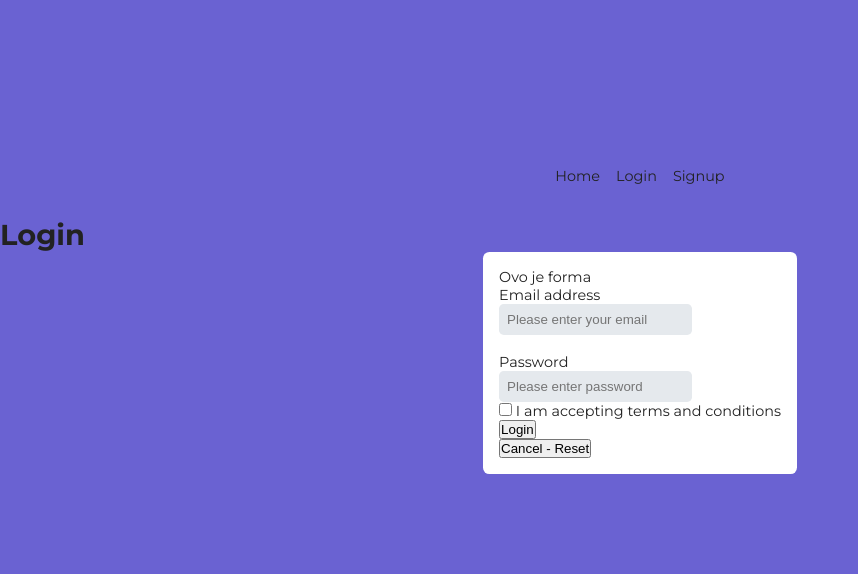
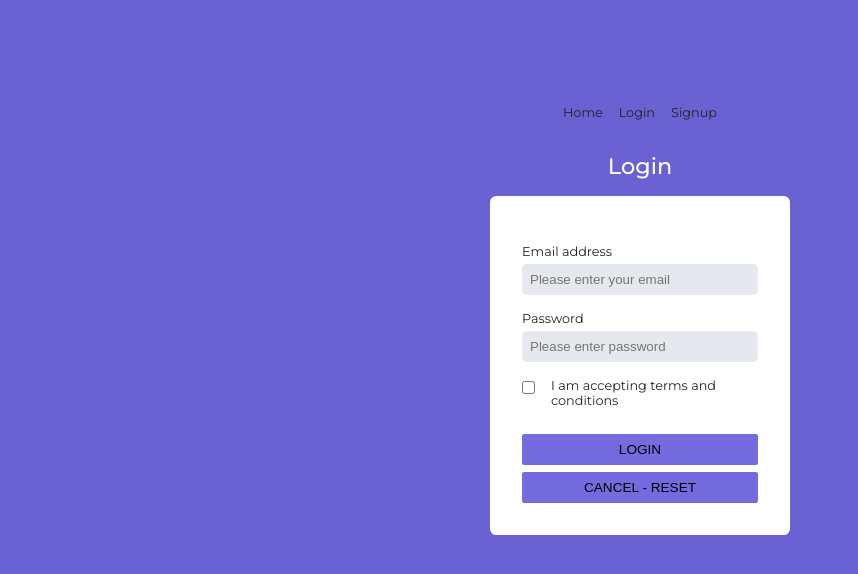
Before and after one commit to designbyheart/semos-javascript-academy, a Next.js app: page /auth/login in a window 1280 px wide. Shown: the top 574 px of the page, without its empty margins (0-858 px from the left). Built offline with nearby package versions, Linux system fonts and the light colour scheme.

Commit message:
Updated login page

```diff
--- /dev/null
+++ b/src/app/auth/login/formData.js
@@ -0,0 +1,6 @@
+const jsonFormat = {
+  "email": "some@email.com",
+  "password": "123123123"
+}
+
+const urlEncoded = "email=some%40email.com&password=123123123"
--- a/src/app/auth/login/page.js
+++ b/src/app/auth/login/page.js
@@ -2,12 +2,33 @@
 
 import NavigationMenu from '@/components/molecules/NavigationMenu';
 import LoginForm from '@/components/organisms/LoginForm';
+import { isFieldValid } from '@/data/validators/fieldValidator';
 
 const LoginPage = () => {
   const handleOnSubmit = async (event, loginFormData) => {
     event.preventDefault();
     console.log("loginFormData", loginFormData, event);
-    // TODO: Implementirati logiku za slanje podataka na server
+
+    if(!isFieldValid(loginFormData.email) || !isFieldValid(loginFormData.password)) {
+      alert('Neispravni podaci');
+      return;
+    }
+
+    const response = await fetch("/api/auth/login", {
+      method: "POST",
+      headers: {
+        "Content-Type": "application/json",
+      },
+      body: JSON.stringify(loginFormData),
+    });
+
+      if (response.ok) {
+        const jsonResponse = await response.json();
+        console.log('response from server', jsonResponse)
+        // TODO: Redirekcija ka private strani (dashboard)
+      } else {
+        console.error('Failed to fetch data', response);
+      }
   };
 
   return (
--- a/src/components/organisms/LoginForm.js
+++ b/src/components/organisms/LoginForm.js
@@ -8,10 +8,12 @@ const LoginForm = ({ onSubmit }) => {
   });
 
   return (
-    <form onSubmit={(event) => onSubmit(event, loginFormData)} className={"auth-form"}>
-      <p>Ovo je forma</p>
+    <form
+      onSubmit={(event) => onSubmit(event, loginFormData)}
+      className={"auth-form"}
+    >
       <label htmlFor="email">Email address</label>
-      <br />
+
       <input
         id="email"
         name="test"
@@ -22,10 +24,7 @@ const LoginForm = ({ onSubmit }) => {
         }
         type="text"
       />
-      <br />
-      <br />
       <label htmlFor="email">Password</label>
-      <br />
       <input
         id="password"
         name="password"
@@ -39,8 +38,7 @@ const LoginForm = ({ onSubmit }) => {
           })
         }
       />
-      <br />
-
+      <div className="checkbox-container">
         <input
           id="terms"
           type="checkbox"
@@ -59,6 +57,7 @@ const LoginForm = ({ onSubmit }) => {
             terms and conditions
           </a>
         </label>
+      </div>
 
       <br />
       <button type="submit">Login</button>
--- /dev/null
+++ b/src/data/validators/fieldValidator.js
@@ -0,0 +1,15 @@
+export const isFieldValid = (fieldValue) => {
+  // validator funkcija
+  // TODO: Validacija podataka
+  // 1. Search value mora biti barem 3 karaktera
+  // 2. Search value mora biti manje od 100 karaktera
+  // 3. Search value mora biti string // koristiti regex za proveru
+  // 4. Search value ne sme sadrzati specijalne karaktere // koristiti regex za proveru
+  // 5. Search value ne sme sadrzati prazna polja // koristiti regex za proveru
+
+  if (fieldValue?.length < 3) {
+    return false;
+  }
+
+  return true;
+};
--- a/src/style/_auth-page.scss
+++ b/src/style/_auth-page.scss
@@ -5,20 +5,29 @@
     flex-direction: column;
     justify-content: center;
     color: #222;
-    font-size: 0.9rem;
+    font-size: 0.8rem;
+
+     h1 {
+            color: white;
+            font-size: 1.4rem;
+            font-weight: 500;
+            margin-bottom: 1rem;
+            text-align: center;
+            width: 100%;
+        }
 
     .auth-form {
         background: white;
         margin: 0 auto 10rem auto;
         border-radius: .4rem;
         gap: 1rem;
-        padding: 1rem;
+        padding: 2rem;
+        max-width: 300px;
 
-        h1 {
-            color: black;
-            font-size: 1.4rem;
-            font-weight: 500;
-            margin-bottom: 1rem;
+        label {
+            padding-top: 1rem;
+            display: inline-block;
+            padding-bottom: .3rem;
         }
 
         input {
@@ -27,6 +36,30 @@
             border-radius: .3rem;
             border: none;
             color: #333;
+            width: 100%;
+        }
+
+        .checkbox-container{
+            display: flex;
+            justify-items: flex-start;
+            align-items: center;
+
+            input {
+                width: auto;
+                margin-right: 1rem;
+            }
+        }
+
+        button {
+            background: #746BDE;
+            border-radius: 2.2px;
+            width: 100%;
+            border:none;
+            padding: .5rem 1rem;
+            margin-top: .4rem;
+            font-size: 0.85rem;
+            font-weight: 500;
+            text-transform: uppercase;
         }
     }
 }
```
Lines whose indentation alone changed are shown as unchanged.
